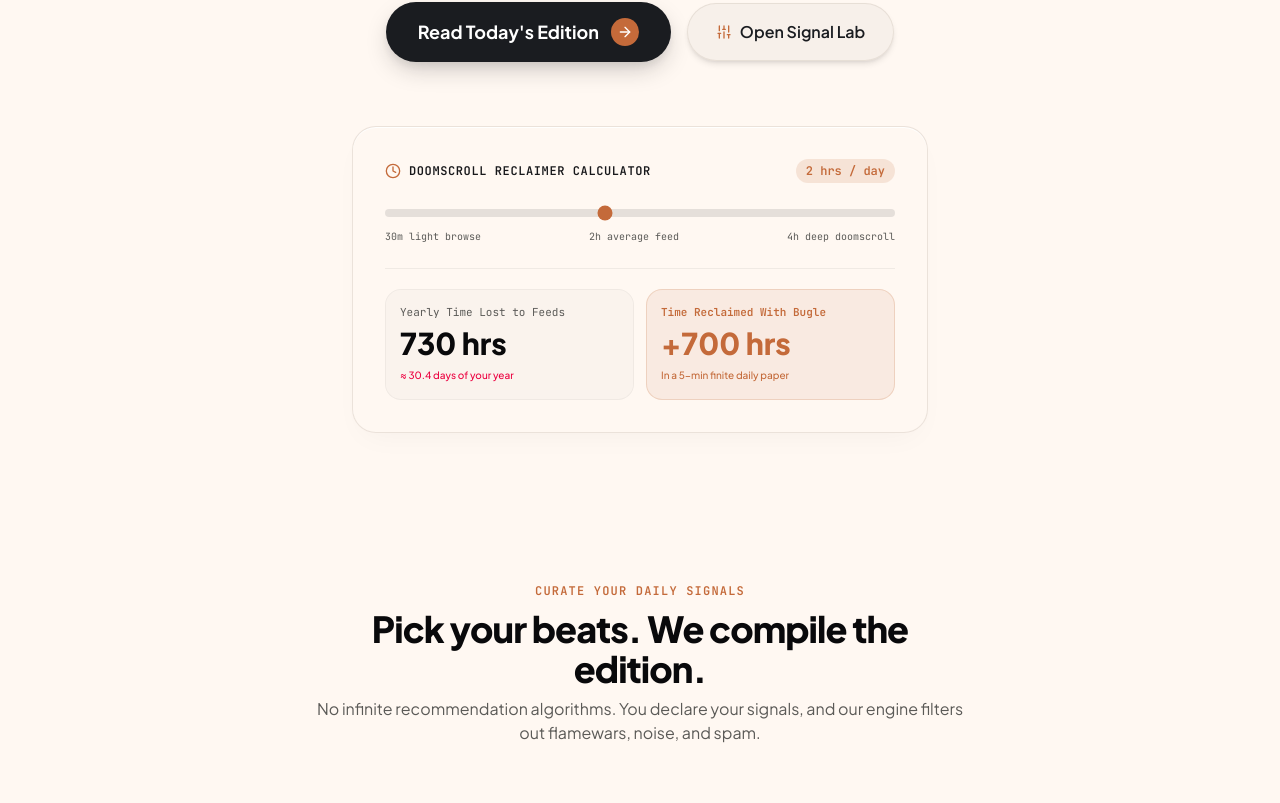
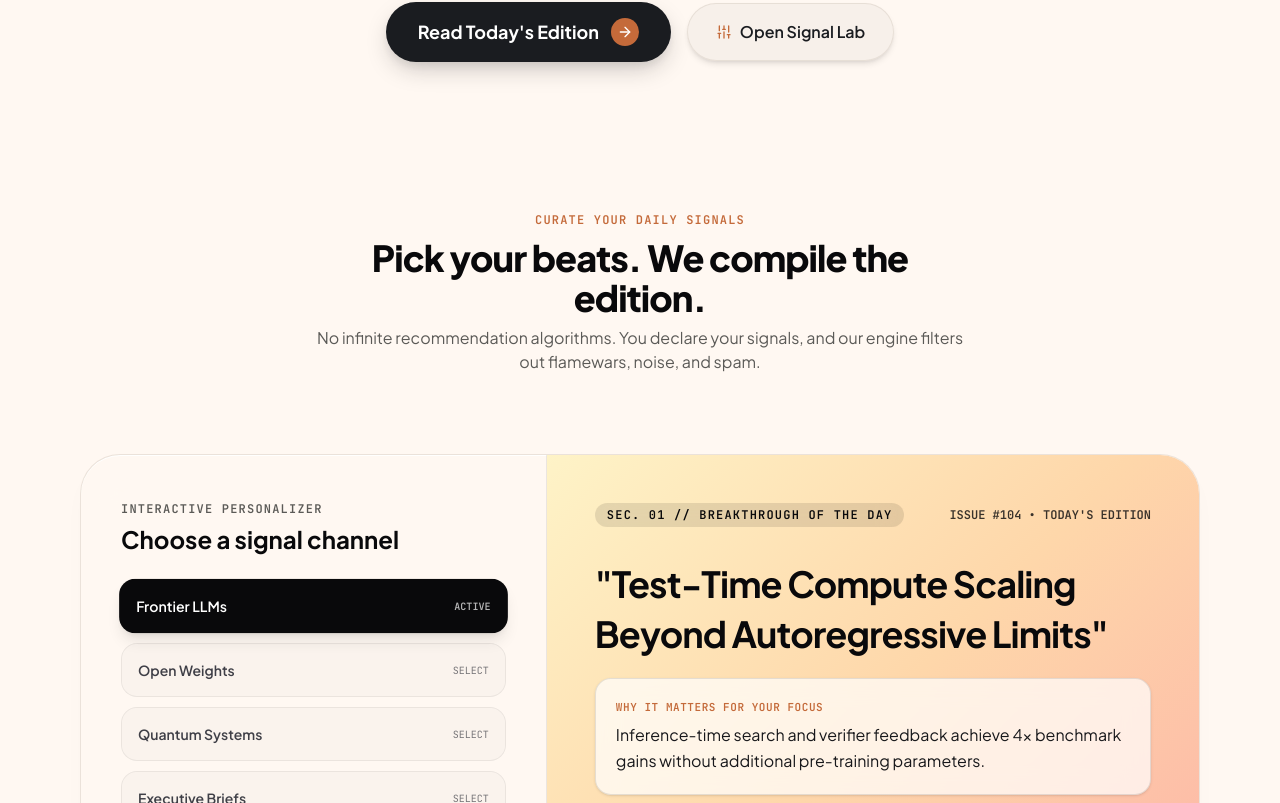
Before and after one commit to rimraf-adi/daily-bugle, a Next.js app: page / in a window 1280 px wide. Shown: the part 877-1680 px from the top of the page. Built offline with nearby package versions, Linux system fonts and the light colour scheme.

Commit message:
refactor: remove doomscroll reclaimer calculator card for cleaner editorial hero

```diff
--- a/src/app/page.tsx
+++ b/src/app/page.tsx
@@ -6,7 +6,6 @@
 import {
   ArrowRight,
   ArrowUpRight,
-  Clock,
   CheckCircle2,
   Sliders,
   ShieldCheck,
@@ -17,15 +16,6 @@
 } from "lucide-react";
 
 export default function LandingPage() {
-  // Doomscroll Reclaimer Calculator State
-  const [scrollHours, setScrollHours] = useState<number>(2.0);
-
-  // Calculate annual metrics
-  const yearlyHoursLost = Math.round(scrollHours * 365);
-  const yearlyDaysLost = (yearlyHoursLost / 24).toFixed(1);
-  const bugleReadHours = Math.round((5 / 60) * 365); // 5 mins/day
-  const hoursReclaimed = Math.max(0, yearlyHoursLost - bugleReadHours);
-
   // Selected Beat for Interactive Edition Preview
   const [selectedBeat, setSelectedBeat] = useState<{
     id: string;
@@ -130,66 +120,6 @@
             <Sliders className="w-4 h-4 text-[var(--accent-terracotta)]" />
             <span>Open Signal Lab</span>
           </Link>
-        </div>
-
-        {/* Interactive "Doomscroll Reclaimer" Calculator Widget */}
-        <div className="mt-16 w-full max-w-xl glass-editorial-card rounded-3xl p-6 sm:p-8 border shadow-2xl text-left">
-          <div className="flex items-center justify-between mb-4">
-            <div className="flex items-center gap-2">
-              <Clock className="w-4 h-4 text-[var(--accent-terracotta)]" />
-              <span className="text-xs font-mono font-semibold uppercase tracking-wider text-zinc-900 dark:text-zinc-100">
-                Doomscroll Reclaimer Calculator
-              </span>
-            </div>
-            <span className="text-xs font-mono font-bold px-2.5 py-1 rounded-full bg-[var(--accent-terracotta)]/15 text-[var(--accent-terracotta)]">
-              {scrollHours} hrs / day
-            </span>
-          </div>
-
-          {/* Interactive Range Slider */}
-          <div className="my-4">
-            <input
-              type="range"
-              min="0.5"
-              max="4.0"
-              step="0.5"
-              value={scrollHours}
-              onChange={(e) => setScrollHours(parseFloat(e.target.value))}
-              className="w-full h-2 bg-black/10 dark:bg-white/10 rounded-lg appearance-none cursor-pointer accent-[var(--accent-terracotta)]"
-            />
-            <div className="flex justify-between text-[10px] font-mono text-[#5b5a57] dark:text-[#8a8f98] mt-1.5">
-              <span>30m light browse</span>
-              <span>2h average feed</span>
-              <span>4h deep doomscroll</span>
-            </div>
-          </div>
-
-          {/* Impact Comparison Grid */}
-          <div className="grid grid-cols-2 gap-3 mt-6 pt-5 border-t border-black/[0.06] dark:border-white/[0.06]">
-            <div className="p-3.5 rounded-2xl bg-black/[0.02] dark:bg-white/[0.02] border border-black/[0.04] dark:border-white/[0.04]">
-              <span className="text-[11px] font-mono text-[#5b5a57] dark:text-[#8a8f98] block">
-                Yearly Time Lost to Feeds
-              </span>
-              <span className="text-2xl sm:text-3xl font-extrabold text-zinc-950 dark:text-white mt-1 block">
-                {yearlyHoursLost} hrs
-              </span>
-              <span className="text-[10px] text-rose-600 dark:text-rose-400 font-medium">
-                ≈ {yearlyDaysLost} days of your year
-              </span>
-            </div>
-
-            <div className="p-3.5 rounded-2xl bg-[var(--accent-terracotta)]/10 border border-[var(--accent-terracotta)]/20">
-              <span className="text-[11px] font-mono text-[var(--accent-terracotta)] font-semibold block">
-                Time Reclaimed With Bugle
-              </span>
-              <span className="text-2xl sm:text-3xl font-extrabold text-[var(--accent-terracotta)] mt-1 block">
-                +{hoursReclaimed} hrs
-              </span>
-              <span className="text-[10px] text-[var(--accent-terracotta)] font-medium">
-                In a 5-min finite daily paper
-              </span>
-            </div>
-          </div>
         </div>
       </section>
 
```
